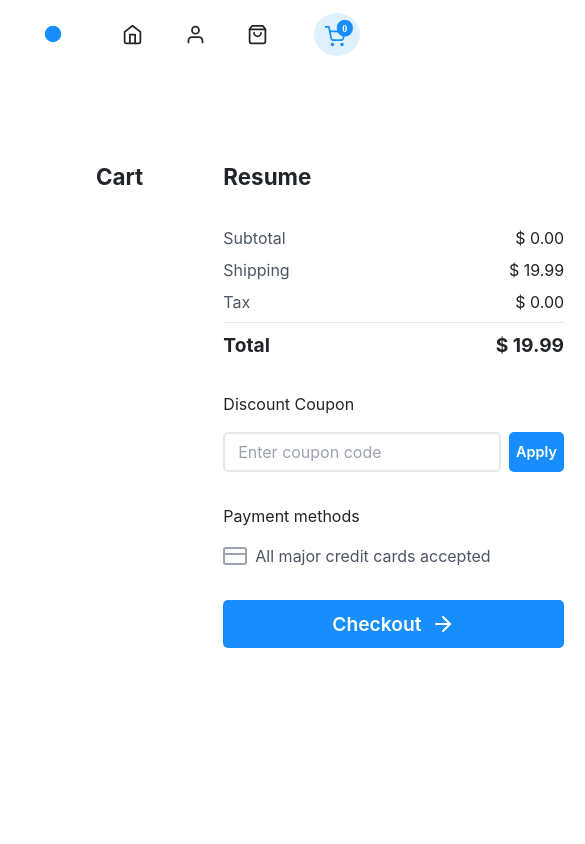
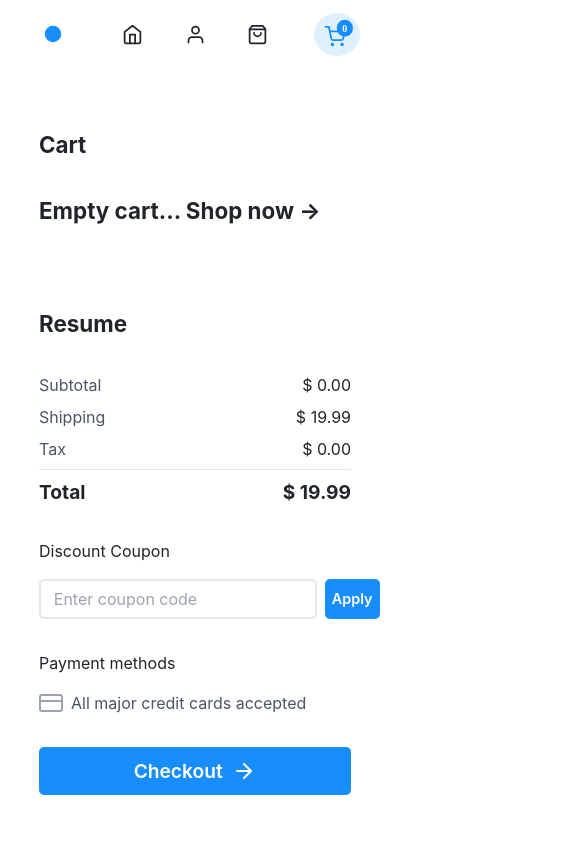
Before and after one commit to thomasmfx/bitshop, a React (Vite) app: page /cart in a window 390 px wide. Shown: the top 844 px of the page, 585 px wide, since content can reach past the window. Built offline with nearby package versions, Linux system fonts and the light colour scheme.

Commit message:
🌟 feat: add responsiveness to Cart page

```diff
--- a/src/pages/Cart/Cart.jsx
+++ b/src/pages/Cart/Cart.jsx
@@ -17,16 +17,28 @@ export default function Cart() {
 
   return (
     <S.StyledCart>
-      <S.Section>
+      <S.SectionCart>
         <S.SectionHeading>Cart</S.SectionHeading>
-        {items.map((product) => (
-          <CartProductCard product={product}/>
-        ))}
-      </S.Section>
-      <S.Section>
+        {items.length === 0 ? (
+          // TODOOOOOOOOOOOOOO
+          <S.SectionHeading>Empty cart... Shop now {'->'}</S.SectionHeading>
+        ) : (
+          <>
+            {items.map((product) => (
+              <CartProductCard key={product.id} product={product} />
+            ))}
+          </>
+        )}
+      </S.SectionCart>
+      <S.SectionResume>
         <S.SectionHeading>Resume</S.SectionHeading>
-        <CartResume subtotal={subtotal} shipping={shipping} tax={tax} total={total}/>
-      </S.Section>
+        <CartResume
+          subtotal={subtotal}
+          shipping={shipping}
+          tax={tax}
+          total={total}
+        />
+      </S.SectionResume>
     </S.StyledCart>
   )
 }
--- a/src/pages/Cart/Cart.styles.js
+++ b/src/pages/Cart/Cart.styles.js
@@ -11,12 +11,42 @@ export const StyledCart = styled.main`
   padding-top: 10em;
   width: 70%;
   justify-self: center;
+
+  @media (max-width: ${({ theme }) => theme.device.laptop}) {
+    width: 80%;
+    padding-left: 0;
+    padding-right: 0;
+    grid-template-rows: min-content min-content;
+  }
+
+  @media (max-width: ${({ theme }) => theme.device.tablet}) {
+    padding-top: 8em;
+    padding-bottom: 8em;
+  }
+
+  @media (max-width: ${({ theme }) => theme.device.mobileM}) {
+    width: 90%;
+  }
 `
 
 export const Section = styled.section`
   display: flex;
   flex-direction: column;
   gap: 2em;
+`
+
+export const SectionCart = styled(Section)`
+  @media (max-width: ${({ theme }) => theme.device.laptop}) {
+    grid-row: 1 / 2;
+    grid-column: 1 / -1;
+  }
+`
+
+export const SectionResume = styled(Section)`
+  @media (max-width: ${({ theme }) => theme.device.laptop}) {
+    grid-row: 2 / -1;
+    grid-column: 1 / -1;
+  }
 `
 
 export const SectionHeading = styled.h2`
```
